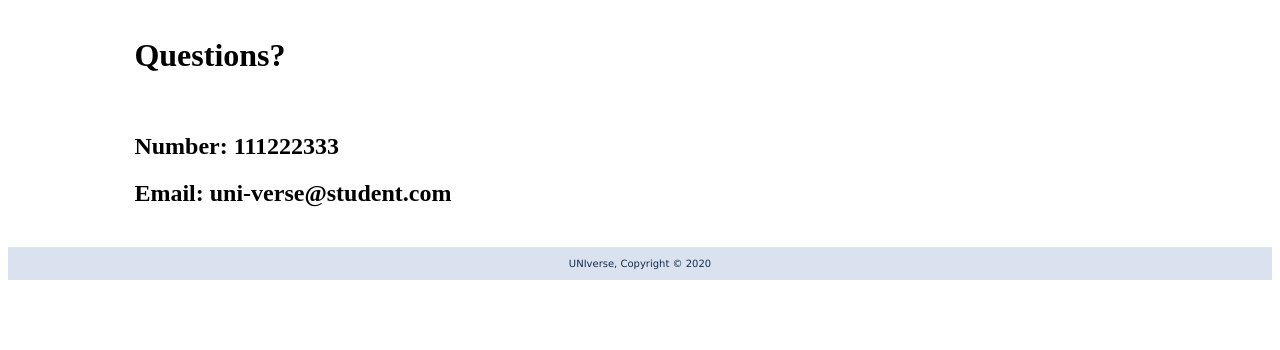
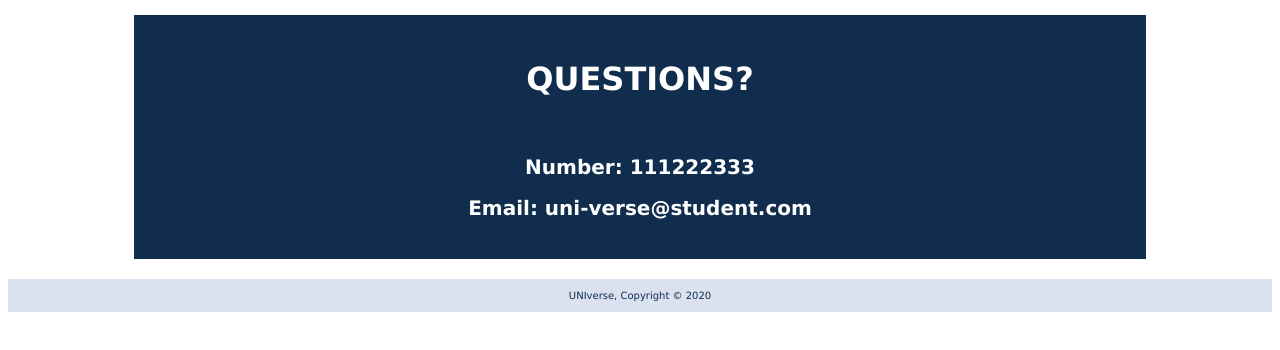
Before and after one commit to alexandregr26/newhacks, a plain HTML site: page contact.html in a window 1280 px wide. Shown: the part 166-516 px from the top of the page. Drawn offline with Linux system fonts and the light colour scheme.

Commit message:
Added contact.html styling

```diff
--- a/css/style.css
+++ b/css/style.css
@@ -131,6 +131,23 @@
 	width: 100px;
 }
 
+.box-1{
+	background-color: #112D4E;
+	color: white;
+	border: 3px solid #112D4E;
+	padding: 20px;
+	font-family: Verdana;
+	text-align: center;
+}
+
+.box-1 h1{
+	text-transform: uppercase;
+}
+
+.box-1 h2{
+	font-size: 20px;
+}
+
 /* Footer */
 footer{
 	font-family: Verdana;
```
